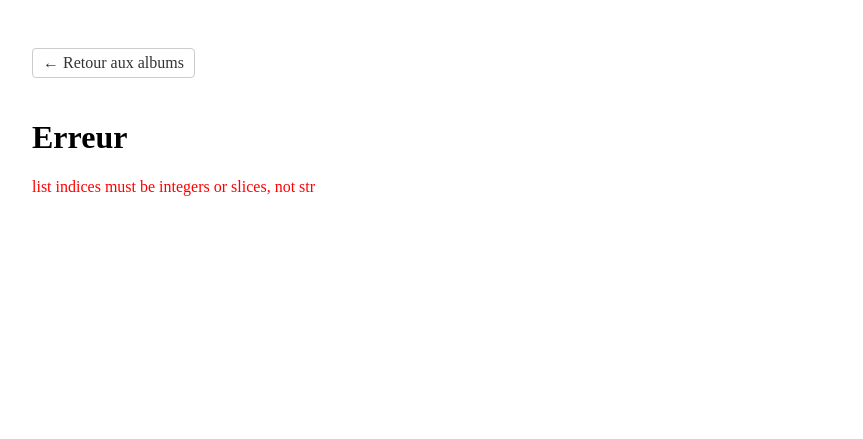
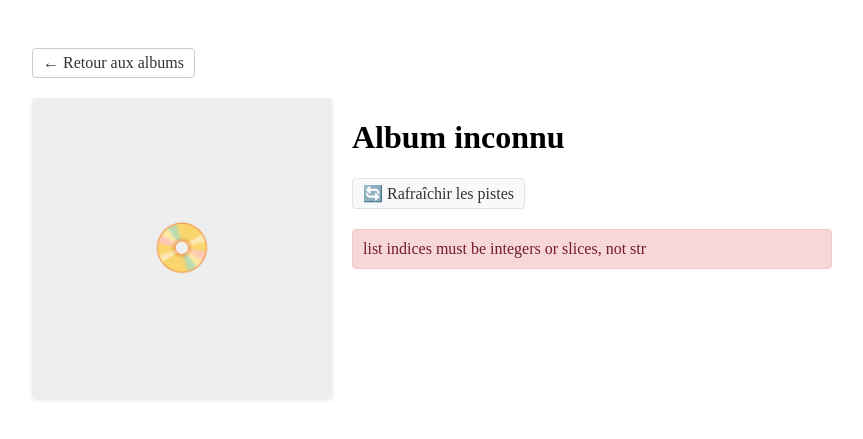
Before and after one commit to gwenoleR/LidSeek, a Flask app: page /album/07c3dcb8-42e6-474e-a635-90555c21cc23 in a window 1280 px wide. Shown: the top 439 px of the page, without its empty margins (208-1071 px from the left). Run offline with Flask 3, Linux system fonts and the light colour scheme; data comes from the database, SQL or seed files in the repository; both versions use the stored data as it was after the commit; data that the repository does not hold is empty.

Commit message:
:sparkles: can force refresh tracks and albums

```diff
--- a/app/main.py
+++ b/app/main.py
@@ -2,7 +2,7 @@
 import json
 import redis
 import requests
-from flask import Flask, request, jsonify, render_template
+from flask import Flask, request, jsonify, render_template, redirect, url_for
 from dotenv import load_dotenv
 from database import Database, DownloadStatus
 
@@ -16,9 +16,9 @@
         self.redis_client = redis_client
         self.cache_expiration = cache_expiration
 
-    def get_artist_mbid(self, artist_name):
+    def get_artist_mbid(self, artist_name, force_refresh=False):
         cache_key = f"artist_id:{artist_name}"
-        cached_id = self.redis_client.get(cache_key)
+        cached_id = None if force_refresh else self.redis_client.get(cache_key)
         if cached_id:
             return cached_id
 
@@ -34,9 +34,9 @@
             return artist_id
         raise ValueError("Artiste non trouvé.")
 
-    def get_albums_for_artist(self, mbid, limit=100):
+    def get_albums_for_artist(self, mbid, limit=100, force_refresh=False):
         cache_key = f"albums:{mbid}"
-        cached_albums = self.redis_client.get(cache_key)
+        cached_albums = None if force_refresh else self.redis_client.get(cache_key)
         if cached_albums:
             return json.loads(cached_albums)
 
@@ -83,9 +83,9 @@
         self.redis_client.setex(cache_key, self.cache_expiration, json.dumps(sorted_albums))
         return sorted_albums
 
-    def get_album_tracks(self, album_id):
+    def get_album_tracks(self, album_id, force_refresh=False):
         cache_key = f"tracks:{album_id}"
-        cached_tracks = self.redis_client.get(cache_key)
+        cached_tracks = None if force_refresh else self.redis_client.get(cache_key)
         if cached_tracks:
             return json.loads(cached_tracks)
 
@@ -285,5 +285,33 @@
     except Exception as e:
         return jsonify({'error': str(e)}), 500
 
+@app.route('/refresh/albums', methods=['GET'])
+def refresh_albums():
+    artist_name = request.args.get('artist')
+    if not artist_name:
+        return jsonify({'error': 'Paramètre "artist" requis'}), 400
+
+    try:
+        mbid = mb_fetcher.get_artist_mbid(artist_name, force_refresh=True)
+        album_list = mb_fetcher.get_albums_for_artist(mbid, force_refresh=True)
+
+        # Rediriger vers la page des albums
+        return redirect(url_for('albums', artist=artist_name))
+
+    except Exception as e:
+        return jsonify({'error': str(e)}), 500
+
+@app.route('/refresh/album/<album_id>', methods=['GET'])
+def refresh_album(album_id):
+    try:
+        artist_id = request.args.get('artist_id')
+        mb_fetcher.get_album_tracks(album_id, force_refresh=True)
+
+        # Rediriger vers la page de l'album
+        return redirect(url_for('album_details', album_id=album_id, artist_id=artist_id))
+
+    except Exception as e:
+        return jsonify({'error': str(e)}), 500
+
 if __name__ == "__main__":
     app.run(host='0.0.0.0', port=8081)
--- a/app/templates/album.html
+++ b/app/templates/album.html
@@ -2,7 +2,7 @@
 <html lang="fr">
 <head>
     <meta charset="UTF-8">
-    <title>{{ album.title }} - Détails de l'album</title>
+    <title>{% if album.error %}Erreur - Album{% else %}{{ album.title }}{% endif %} - MusicBrainz</title>
     <style>
         .container {
             max-width: 800px;
@@ -17,17 +17,21 @@
         }
         .album-cover {
             width: 300px;
-            height: auto;
-            background-color: #eee;
-            border-radius: 4px;
-            box-shadow: 0 2px 4px rgba(0,0,0,0.1);
-        }
-        .album-cover {
-            width: 300px;
             height: 300px;
             background-color: #eee;
             border-radius: 4px;
             box-shadow: 0 2px 4px rgba(0,0,0,0.1);
+            display: flex;
+            justify-content: center;
+            align-items: center;
+            color: #999;
+            font-size: 48px;
+        }
+        .album-cover img {
+            width: 100%;
+            height: 100%;
+            object-fit: cover;
+            border-radius: 4px;
         }
         .album-info {
             flex: 1;
@@ -123,27 +127,56 @@
         .track-main {
             flex: 1;
         }
+        .refresh-button {
+            display: inline-block;
+            padding: 5px 10px;
+            background-color: #f8f9fa;
+            border: 1px solid #dee2e6;
+            border-radius: 4px;
+            text-decoration: none;
+            color: #333;
+            margin-bottom: 10px;
+        }
+        .refresh-button:hover {
+            background-color: #e9ecef;
+        }
+        .error-message {
+            background-color: #f8d7da;
+            border: 1px solid #f5c6cb;
+            color: #721c24;
+            padding: 10px;
+            border-radius: 4px;
+            margin: 10px 0;
+        }
     </style>
 </head>
 <body>
     <div class="container">
         <a href="javascript:history.back()" class="back-link">← Retour aux albums</a>
 
+        <div class="album-header">
+            <div class="album-cover">
+                {% if album.cover_url %}
+                    <img src="{{ album.cover_url }}" alt="Couverture de {{ album.title }}" />
+                {% else %}
+                    📀
+                {% endif %}
+            </div>
+            <div class="album-info">
+                <h1>{% if album.error %}Album inconnu{% else %}{{ album.title }}{% endif %}</h1>
+
+                <a href="/refresh/album/{{ album.id }}?artist_id={{ album.artist_id }}"
+                   class="refresh-button">
+                    🔄 Rafraîchir les pistes
+                </a>
+
                 {% if album.error %}
-            <div class="album-header">
-                <div class="album-info">
-                    <h1>{{ album.title }}</h1>
-                    <p style="color:red;">{{ album.error }}</p>
+                    <div class="error-message">
+                        {{ album.error }}
                     </div>
-            </div>
-        {% else %}
-            <div class="album-header">
-                {% if album.cover_url %}
-                    <img src="{{ album.cover_url }}" alt="Couverture de {{ album.title }}" class="album-cover">
                 {% endif %}
-                <div class="album-info">
-                    <h1>{{ album.title }}</h1>
-                    {% if album.tracks %}
+
+                {% if not album.error and album.tracks %}
                     <p>{{ album.tracks|length }} pistes</p>
 
                     {% if album.download_status %}
@@ -171,7 +204,7 @@
             </div>
         </div>
 
-            {% if album.tracks %}
+        {% if not album.error and album.tracks %}
             <ul class="track-list">
             {% for track in album.tracks %}
                 <li class="track-item">
@@ -205,9 +238,6 @@
                 </li>
             {% endfor %}
             </ul>
-            {% else %}
-                <p>Aucune piste trouvée pour cet album.</p>
-            {% endif %}
         {% endif %}
     </div>
 
--- a/app/templates/index.html
+++ b/app/templates/index.html
@@ -32,6 +32,12 @@
   </form>
   {% if results %}
         <h2>Résultats pour {{ results.artist }}</h2>
+        <div style="margin-bottom: 20px;">
+            <a href="/refresh/albums?artist={{ results.artist }}"
+               style="display: inline-block; padding: 5px 10px; background-color: #f8f9fa; border: 1px solid #dee2e6; border-radius: 4px; text-decoration: none; color: #333;">
+                🔄 Rafraîchir les albums
+            </a>
+        </div>
         <ul>
         {% for album in results.albums %}
             <li>
```
Also changed, not shown: app/downloads.db. Lines whose indentation alone changed are shown as unchanged.
